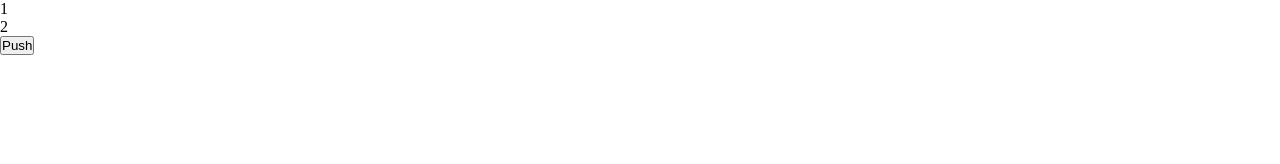
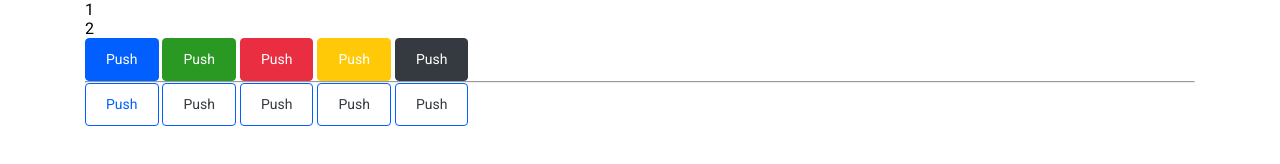
Before and after one commit to mikhail2013ru/UI, a website: page src/index.html in a window 1280 px wide. Drawn offline with nearby package versions, Linux system fonts and the light colour scheme; files that its build step writes are made by us from their sources; files whose address does not match are found by name.

Commit message:
Работаем со стилями

```diff
--- a/src/index.html
+++ b/src/index.html
@@ -8,6 +8,7 @@
     <link rel="stylesheet" href="style.css">
 </head>
 <body>
+    <div class="container">
         <div>1</div>
         <div class="active">2</div>
         <div class="findme">
@@ -17,7 +18,19 @@
             <div class="some">ss</div>
             <div class="more">mm</div>
         </div>
-    <button>Push</button>
+        <button class="btn btn-primary">Push</button>
+        <button class="btn btn-success">Push</button>
+        <button class="btn btn-danger">Push</button>
+        <button class="btn btn-warning">Push</button>
+        <button class="btn btn-dark">Push</button>
+        <hr>
+        <button class="btn btn-outline-primary">Push</button>
+        <button class="btn btn-outline-success">Push</button>
+        <button class="btn btn-outline-danger">Push</button>
+        <button class="btn btn-outline-warning">Push</button>
+        <button class="btn btn-outline-dark">Push</button>
+
+    </div>
     <script src='script.js'></script>
 </body>
 </html>
--- /dev/null
+++ b/src/sass/components/button.scss
@@ -0,0 +1,68 @@
+@use './general/variables.scss' as *;
+
+.btn {
+    display: inline-block;
+    padding: 10px 20px;
+    border: 1px solid $primary;
+    background-color: transparent;
+    border-radius: 4px;
+    cursor: pointer;
+    color: $dark;
+    font-weight: 400;
+    text-align: center;
+    vertical-align: middle;
+    font-size: 14px;
+    line-height: 1.5;
+    transition: all 0.2s;
+    &:hover {
+        background-color: lighten($primary, 10%);
+        color: #fff;
+    }
+    &-primary {
+        background-color: $primary;
+        border-color: $primary;
+        color: #fff;
+        &:hover {
+            background-color: darken($primary, 10%);
+        }
+    }
+    &-success {
+        background-color: $success;
+        border-color: $success;
+        color: #fff;
+        &:hover {
+            background-color: darken($success, 10%);
+        }
+    }
+    &-danger {
+        background-color: $danger;
+        border-color: $danger;
+        color: #fff;
+        &:hover {
+            background-color: darken($danger, 10%);
+        }
+    }
+    &-warning {
+        background-color: $warning;
+        border-color: $warning;
+        color: #fff;
+        &:hover {
+            background-color: darken($warning, 10%);
+        }
+    }
+    &-dark {
+        background-color: $dark;
+        border-color: $dark;
+        color: #fff;
+        &:hover {
+            background-color: darken($dark, 10%);
+        }
+    }
+    &-outline-primary {
+        border-color: $primary;
+        color: $primary;
+        &:hover {
+            background-color: $primary;
+        }
+    }
+}
--- a/src/sass/general/_base.scss
+++ b/src/sass/general/_base.scss
@@ -3,3 +3,9 @@
     margin: 0;
     padding: 0;
 }
+
+.container {
+    max-width: 1140px;
+    padding: 0px 15px;
+    margin: 0px auto;
+}
--- a/src/sass/general/_typography.scss
+++ b/src/sass/general/_typography.scss
@@ -0,0 +1,5 @@
+@import url('https://fonts.googleapis.com/css2?family=Roboto:ital,wght@0,100..900;1,100..900&display=swap');
+
+* {
+    font-family: "Roboto", serif;
+}
--- a/src/sass/general/_variables.scss
+++ b/src/sass/general/_variables.scss
@@ -3,3 +3,4 @@ $primary: #025fff;
 $success: #2a9924;
 $danger: #ea2e41;
 $warning: #ffc907;
+$dark: #343a40;
--- a/src/sass/style.scss
+++ b/src/sass/style.scss
@@ -1 +1,10 @@
-@import './general/base.scss';
+@use './general/base.scss' as b;
+@use './general/variables.scss' as v;
+@use './general/typography';
+@use './components/button';
+
+
+
+// * {
+//     color: v.$danger;
+// }
```
Also changed, not shown: dist/index.html, dist/style.css. Lines whose indentation alone changed are shown as unchanged.
